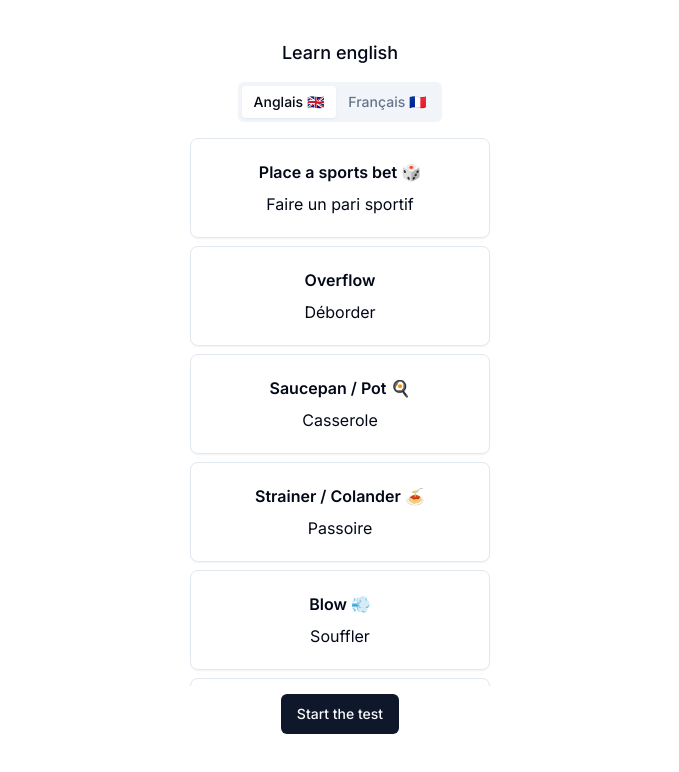
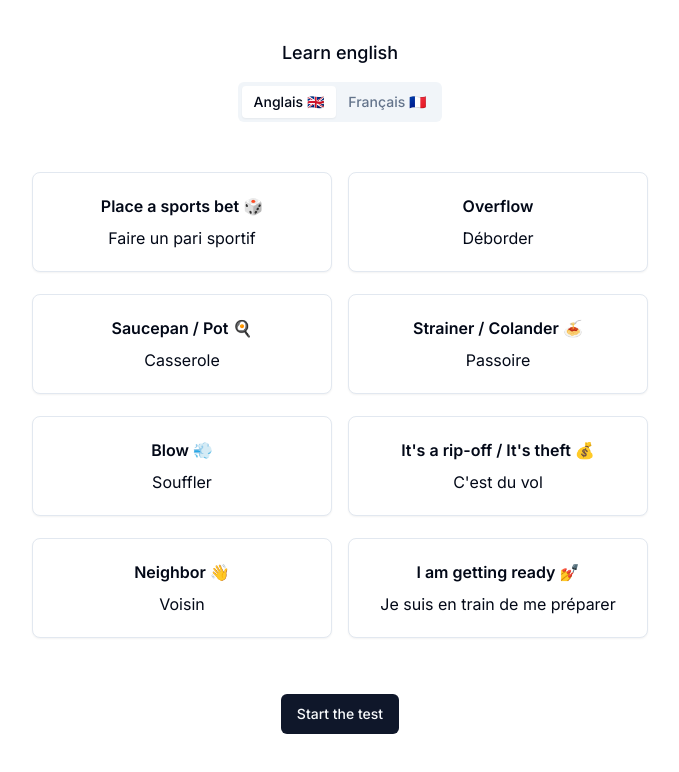
Before and after one commit to shemtovsamuel/english-trainer, a Next.js app: page /words in a window 1280 px wide. Shown: the top 772 px of the page, without its empty margins (300-979 px from the left). Built offline with nearby package versions, Linux system fonts and the light colour scheme.

Commit message:
fix: grid in words list

```diff
--- a/app/quizz/page.tsx
+++ b/app/quizz/page.tsx
@@ -67,7 +67,7 @@ export default function Quizz() {
       <HeaderQuizz score={score} />
       <QuestionQuizz wordToTranslate={wordToTranslate} />
       <Input
-        className="input-response"
+        className="input-response max-w-xl"
         placeholder="Your response"
         value={response}
         onChange={handleInputChange}
--- a/app/words/page.tsx
+++ b/app/words/page.tsx
@@ -96,7 +96,15 @@ export default function Words() {
           </TabsList>
         </Tabs>
       </div>
-      <div className="container-card" style={{ overflow: "auto" }}>
+      <div
+        className="container-card"
+        style={{
+          overflow: "auto",
+          display: "flex",
+          flexWrap: "wrap",
+          justifyContent: "center",
+        }}
+      >
         {words.map((word) =>
           filterOnEnglish ? (
             <CardWords
--- a/components/quizz/progressQuizz.tsx
+++ b/components/quizz/progressQuizz.tsx
@@ -22,7 +22,7 @@ const ProgressQuizz: React.FC<ProgressQuizzProps> = ({ style, value }) => {
         ...style,
       }}
     >
-      <Progress value={value * 10} className="w-[90%]" />
+      <Progress value={value * 10} className="w-[90%] max-w-xl" />
       <Label
         className="text-counter-question"
         style={{
--- a/components/words/cardWords.tsx
+++ b/components/words/cardWords.tsx
@@ -23,10 +23,12 @@ const CardWords: React.FC<CardWordsProps> = ({
         height: "10%",
         minWidth: "300px",
         minHeight: "100px",
+        maxWidth: "300px",
         display: "flex",
         flexDirection: "column",
         alignItems: "center",
         justifyContent: "center",
+        flex: "1 1 300px",
         gap: theme.margin.m,
         padding: theme.padding.xl,
         margin: theme.margin.m,
--- a/styles/container.style.css
+++ b/styles/container.style.css
@@ -6,7 +6,7 @@
   background-color: "#F5F3FB";
   height: 100vh;
   width: 100%;
-  max-width: 600px;
+  max-width: 800px;
   margin: auto;
   position: relative;
   padding-top: 2%;
```
